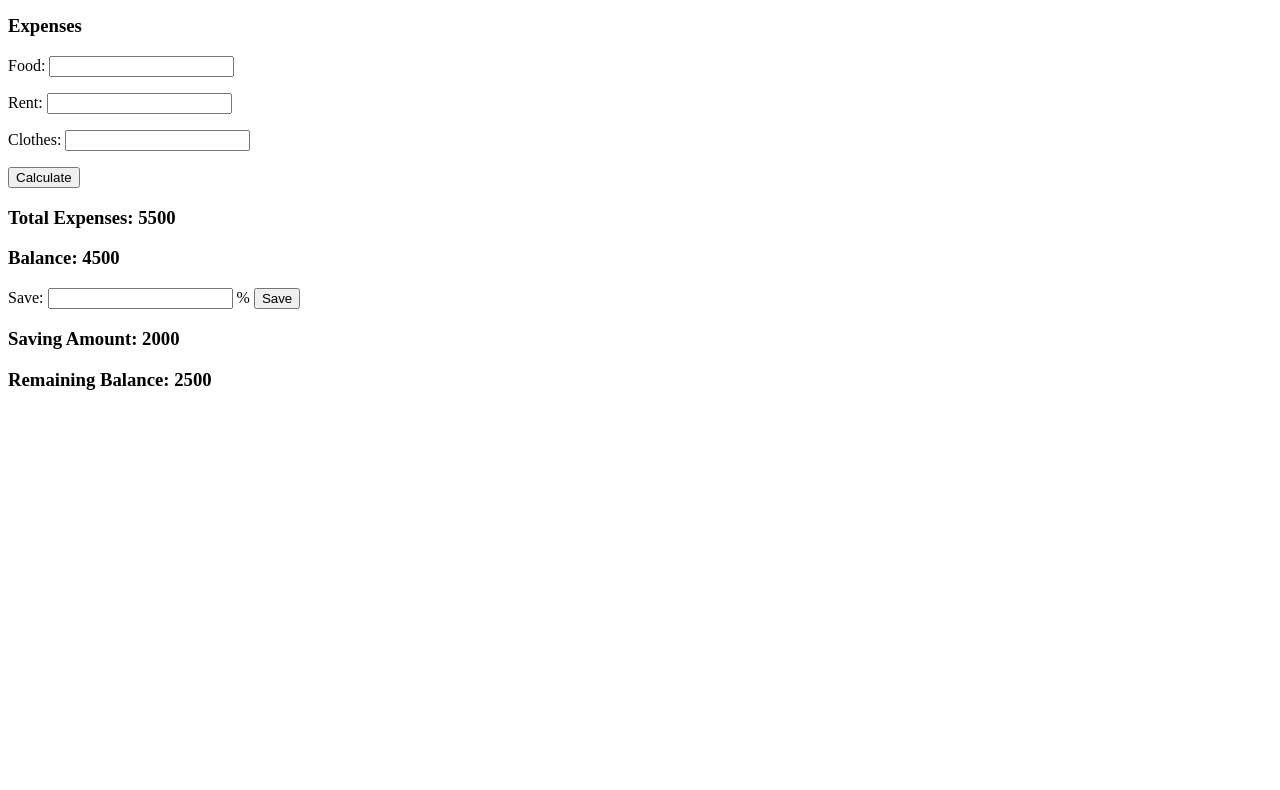
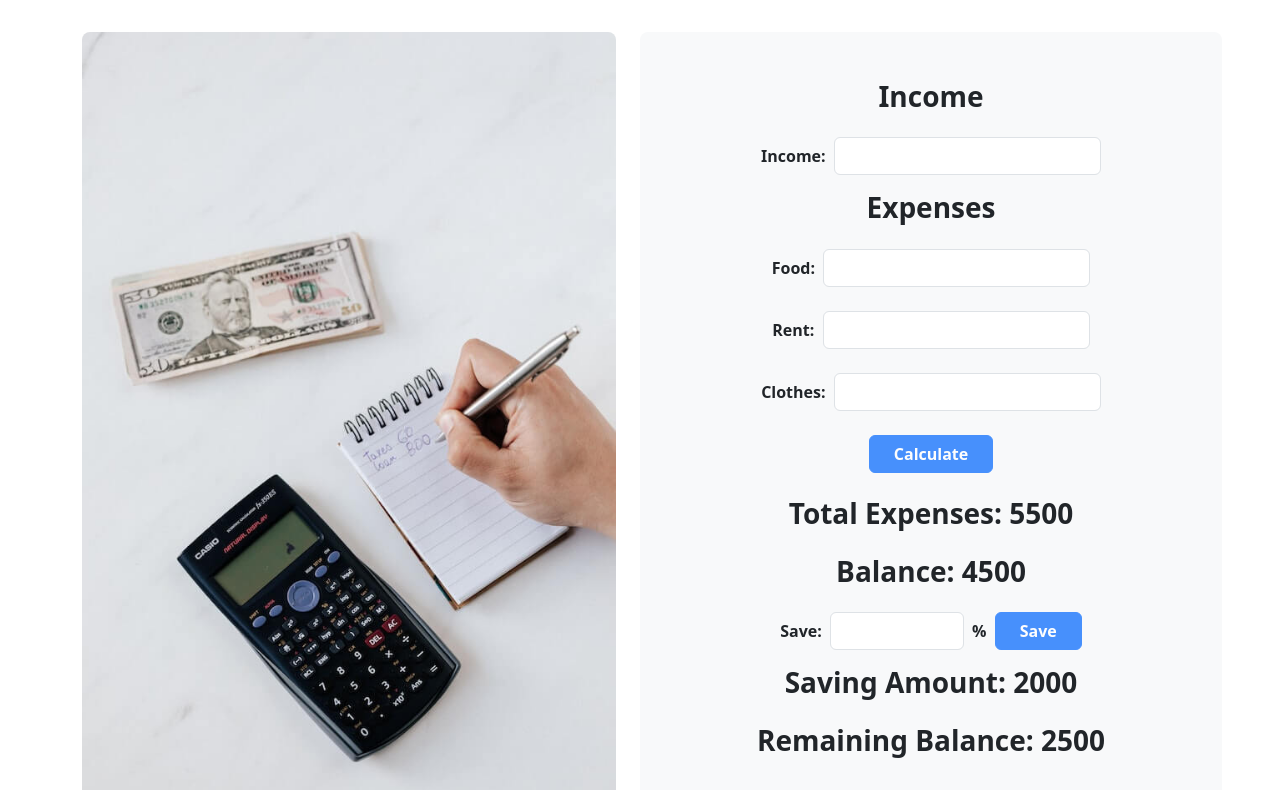
Before and after one commit to ajmainnishu/money-master-phero, a plain HTML site: page index.html in a window 1280 px wide. Shown: the part 145-935 px from the top of the page. Before the commit the page ends 800 px from the top, so only its background shows below. Drawn offline with nearby package versions, Linux system fonts and the light colour scheme.

Commit message:
feat: Css added

```diff
--- a/index.html
+++ b/index.html
@@ -4,28 +4,33 @@
     <meta charset="UTF-8">
     <meta name="viewport" content="width=device-width, initial-scale=1.0">
     <title>Money Master</title>
+    <link href="https://cdn.jsdelivr.net/npm/bootstrap@5.3.0/dist/css/bootstrap.min.css" rel="stylesheet" integrity="sha384-9ndCyUaIbzAi2FUVXJi0CjmCapSmO7SnpJef0486qhLnuZ2cdeRhO02iuK6FUUVM" crossorigin="anonymous">
 </head>
 <body>
     <header>
-        <h1>Money Master</h1>
+        <h1 class="text-center pt-5 pb-1 text- display-3 fw-semibold text-info opacity-50">Money Master <img src="./image/salary.png" alt=""></h1>
     </header>
 
-    <main>
-        <section>
+    <main class="container my-5">
+        <section class="row g-5">
+            <div class="col-md-6 col-12">
+                <img class="w-100 rounded-3" src="./image/money-master_ajmainnishu.jpg" alt="">
+            </div>
+            <div class="col-md-6 col-12 text-center bg-light py-5 rounded-3">
+                <h3 class="fw-bold pb-3">Income</h3>
+                <p class="d-flex align-items-center justify-content-center fw-semibold">Income: &nbsp;<input class="form-control w-50" type="text" name="" id="input-income-field"></p>
+                <h3 class="fw-bold pb-3">Expenses</h3>
+                <p class="d-flex align-items-center justify-content-center fw-semibold mb-4">Food: &nbsp;<input type="text" name="" id="input-food-field" class="form-control w-50"></p>
+                <p class="d-flex align-items-center justify-content-center fw-semibold mb-4">Rent: &nbsp;<input class="form-control w-50" type="text" name="" id="input-rent-field"></p>
+                <p class="d-flex align-items-center justify-content-center fw-semibold">Clothes: &nbsp;<input class="form-control w-50" type="text" name="" id="input-clothes-field"></p>
+                <button id="btn-calculate" class="btn btn-primary fw-semibold px-4 mt-2 opacity-75">Calculate</button>
+                <h3 class="fw-bold pb-3 pt-4">Total Expenses: <span id="display-total-expenses">5500</span></h3>
+                <h3 class="fw-bold pb-3">Balance: <span id="display-balance">4500</span></h3>
+                <label for="" class="d-flex align-items-center justify-content-center fw-semibold">Save: &nbsp;<input type="text" name="" id="input-save-field" class="form-control w-25">&nbsp; % &nbsp;<button id="btn-save" class="btn btn-primary fw-semibold px-4 opacity-75">Save</button></label>
+                <h3 class="fw-bold py-3">Saving Amount: <span id="saving-amount">2000</span></h3>
+                <h3 class="fw-bold">Remaining Balance: <span id="remaining-balance">2500</span></h3>
+            </div>
 
-
-            <h3>Income</h3>
-            <p>Income: <input type="text" name="" id="input-income-field"></p>
-            <h3>Expenses</h3>
-            <p>Food: <input type="text" name="" id="input-food-field"></p>
-            <p>Rent: <input type="text" name="" id="input-rent-field"></p>
-            <p>Clothes: <input type="text" name="" id="input-clothes-field"></p>
-            <button id="btn-calculate">Calculate</button>
-            <h3>Total Expenses: <span id="display-total-expenses">5500</span></h3>
-            <h3>Balance: <span id="display-balance">4500</span></h3>
-            <label for="">Save: <input type="text" name="" id="input-save-field"> % <button id="btn-save">Save</button></label>
-            <h3>Saving Amount: <span id="saving-amount">2000</span></h3>
-            <h3>Remaining Balance: <span id="remaining-balance">2500</span></h3>
 
 
 
@@ -36,5 +41,7 @@
 
     <script src="./js/utilities.js"></script>
     <script src="./js/main.js"></script>
+
+    <script src="https://cdn.jsdelivr.net/npm/bootstrap@5.3.0/dist/js/bootstrap.bundle.min.js" integrity="sha384-geWF76RCwLtnZ8qwWowPQNguL3RmwHVBC9FhGdlKrxdiJJigb/j/68SIy3Te4Bkz" crossorigin="anonymous"></script>
 </body>
 </html>
```
Also changed, not shown: image/money-master_ajmainnishu.jpg (added), image/salary.png (added).
